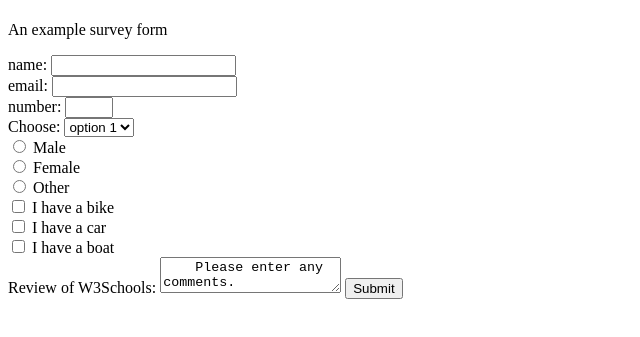
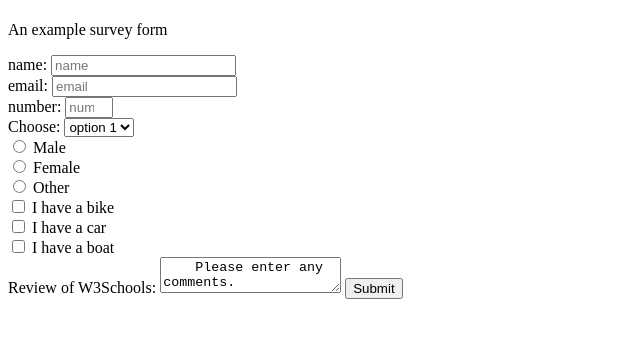
Before and after one commit to keithSchumacherBana/surveyForm, a plain HTML site: page index.html in a window 1280 px wide. Shown: the part 59-396 px from the top of the page, without its empty margins (0-640 px from the left). Drawn offline with Linux system fonts and the light colour scheme.

Commit message:
Update index.html

```diff
--- a/index.html
+++ b/index.html
@@ -8,13 +8,13 @@
 <p id="description">An example survey form</p>
 <form id="survey-form">
     <label id="name-label" for="name">name: </label>
-    <input type="text" id="name" name="name"><br>
+    <input type="text" id="name" name="name" placeholder="name" required><br>
 
     <label id="email-label" for="email">email:</label>
-    <input type="email" id="email" name="email"><br>
+    <input type="email" id="email" name="email" placeholder="email" required><br>
 
     <label id="number-label" for="number">number:</label>
-    <input type="number" id="number" name="number" min="1" max="5"><br>
+    <input type="number" id="number" name="number" placeholder="number between 1-5" min="1" max="5"><br>
 
     <label for="dropdown">Choose:</label>
     <select id="dropdown" name="dropdown">
```
